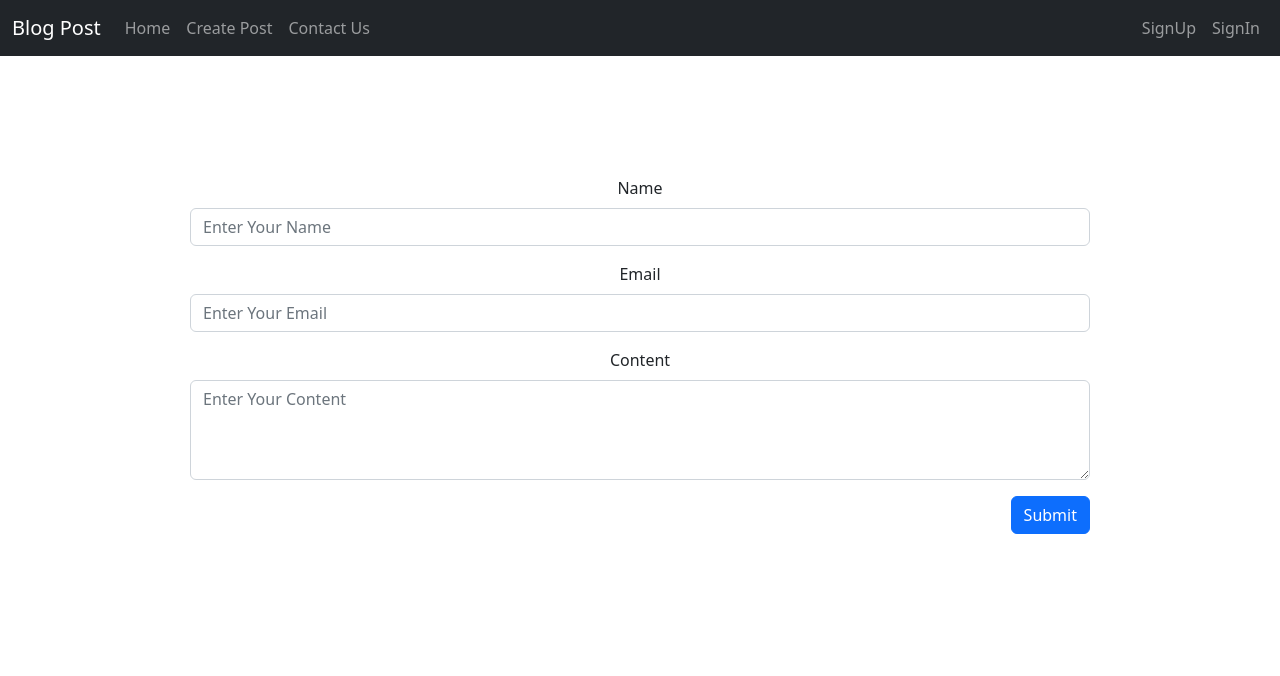
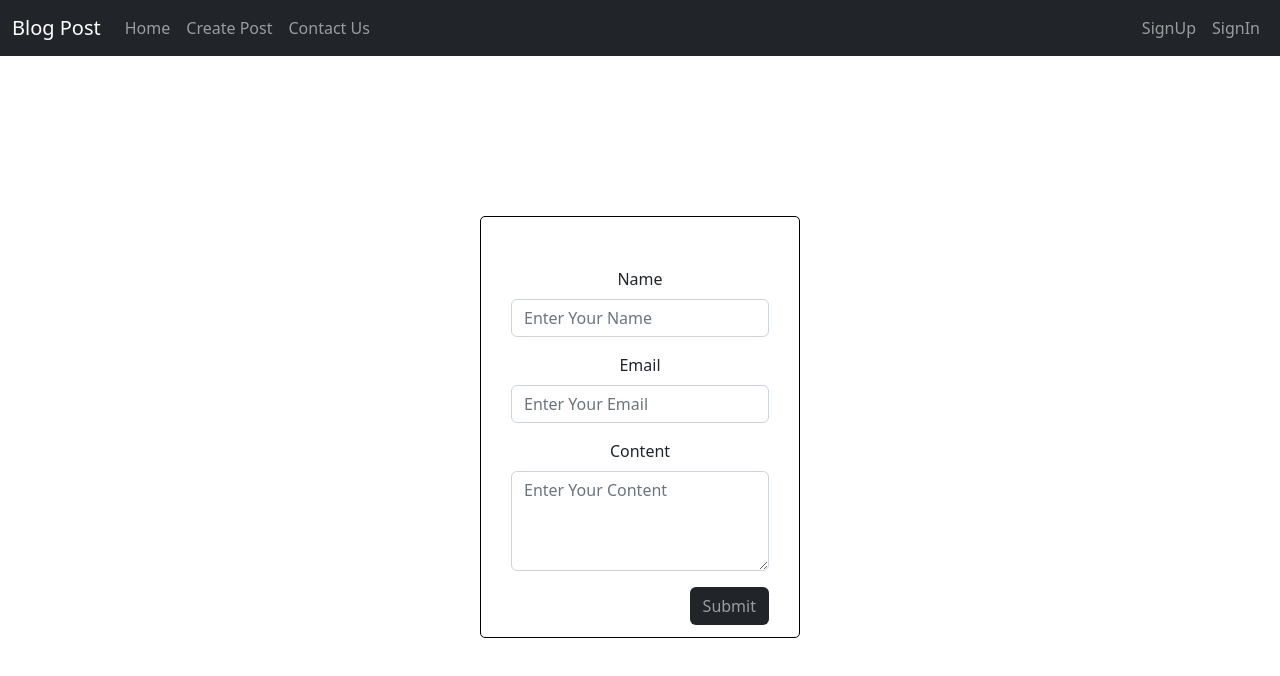
Before and after one commit to mnavneet1803/BLOGPOST-FRONTEND, a React (Create React App) app: page /blog/contact/us in a window 1280 px wide. Shown: the top 676 px of the page. Built offline with nearby package versions, Linux system fonts and the light colour scheme.

Commit message:
Update ContactUs.js

```diff
--- a/src/components/ContactUs.js
+++ b/src/components/ContactUs.js
@@ -1,4 +1,3 @@
-import Button from 'react-bootstrap/Button';
 import Form from 'react-bootstrap/Form';
 import { useState } from 'react';
 import { useNavigate } from 'react-router';
@@ -93,8 +92,7 @@ function ContactUs() {
 
     return (
 
-
-        <Container style={{padding:"120px" }}>
+                 <Container className=' col-3 ' style={{ marginTop: "10rem" , border:"1px solid black" ,borderRadius:"5px", paddingLeft: "30px",paddingRight: "30px" ,paddingTop: "50px" ,paddingBottom: "50px" }}>
 
                     <Form onSubmit={getContactData} >
                         <Form.Group className="mb-3" >
@@ -115,10 +113,11 @@ function ContactUs() {
                         </Form.Group>
 
 
+                        <button  className='btn' style={{color:'#ffffff8c', backgroundColor:'#212529'}} type="submit">Submit</button>
 
-                        <Button variant="primary" type="submit">
+                        {/* <Button variant="primary" type="submit">
                             Submit
-                        </Button>
+                        </Button> */}
                     </Form>
 
 
```
